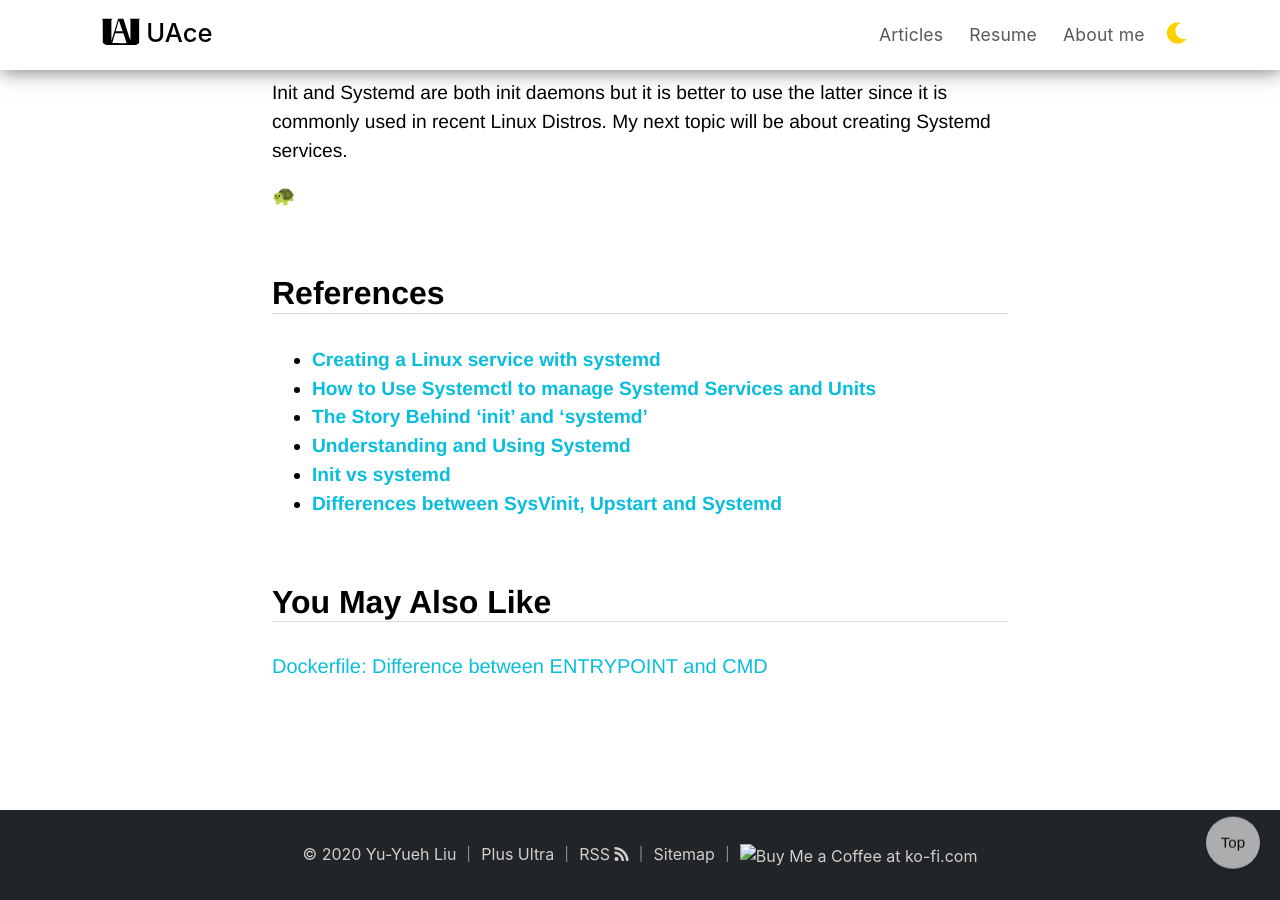
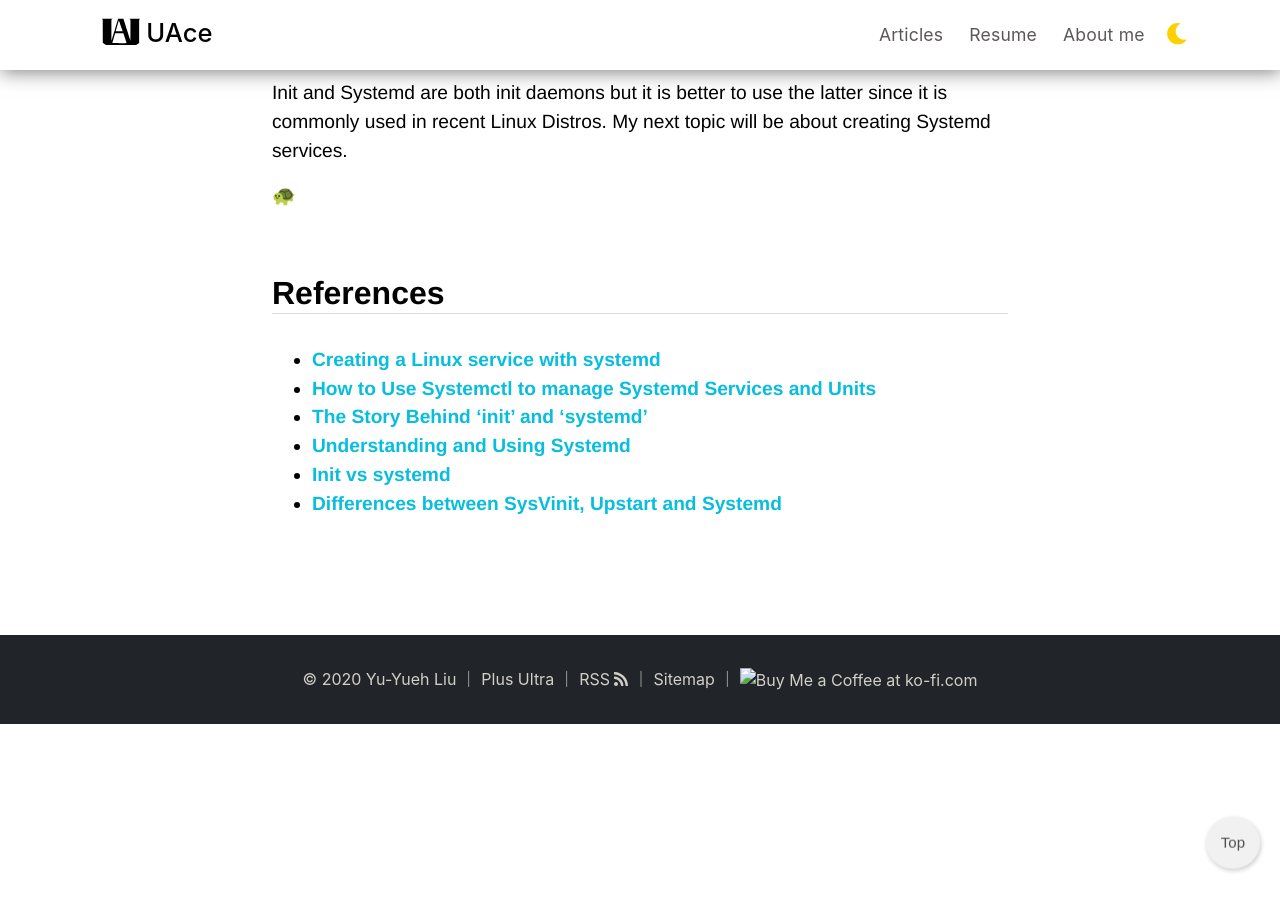
Before and after one commit to UAce/UAce.github.io, a Jekyll site: the page built from _posts/2021-03-24-init-vs-systemd-what-is-an-init-daemon.md, in a window 1280 px wide and 900 px high, scrolled down 2303 px. Built offline with Jekyll 4.4.1, drawn with Linux system fonts in a browser that asks for light colours; nearby versions of some CDN libraries.

Commit message:
fix scripts order

```diff
--- a/_includes/canvas.html
+++ b/_includes/canvas.html
@@ -11,6 +11,12 @@
     <a class="down" href="#{{tag}}" data-scroll><i id="chevron" class="icon fa fa-chevron-down"
             aria-hidden="true"></i></a>
 </div>
+<script src="https://cdn.jsdelivr.net/npm/particles.js@2.0.0/particles.min.js"
+    integrity="sha384-3u0U01MLvyGLlqCxH5vNw55TTJ2zWaZDnxbCYz81kDzq3RYYXMVSDPLxPJu+jcCg"
+    crossorigin="anonymous"></script>
+<script src="https://unpkg.com/sweet-scroll@4.0.0/sweet-scroll.min.js"
+    integrity="sha384-YeNQy+x5Gp48/m1w+zup7sXeNzVPCC14WVR6+jevxGxvRw/1grCNT4QBzGg8b+ov"
+    crossorigin="anonymous"></script>
 <script src="{{ "/assets/js/app.js" | relative_url }}" tag="{{tag}}"></script>
 <div id="{{tag}}"></div>
 <div class="shade align-items-center">
--- a/_includes/footer.html
+++ b/_includes/footer.html
@@ -1,5 +1,12 @@
 <footer>
+    <script src="https://stackpath.bootstrapcdn.com/bootstrap/4.4.1/js/bootstrap.min.js"
+        integrity="sha384-wfSDF2E50Y2D1uUdj0O3uMBJnjuUD4Ih7YwaYd1iqfktj0Uod8GCExl3Og8ifwB6"
+        crossorigin="anonymous"></script>
+    <script src="{{ "/assets/js/common.js"  | relative_url }}"></script>
     <script src="{{ "/assets/js/theme-switcher.js" | relative_url }}"></script>
+    <script src="https://cdnjs.cloudflare.com/ajax/libs/font-awesome/5.13.0/js/all.min.js"
+        integrity="sha384-ujbKXb9V3HdK7jcWL6kHL1c+2Lj4MR4Gkjl7UtwpSHg/ClpViddK9TI7yU53frPN"
+        crossorigin="anonymous"></script>
     <div class="row align-items-center">
         <span class="col-md-12 text-center">
             {% for item in site.data.footer %}
--- a/_includes/head.html
+++ b/_includes/head.html
@@ -13,7 +13,15 @@
     <link rel="stylesheet" href="{{ "/assets/css/style.css" | relative_url }}">
     <link rel="shortcut icon" class="favicon" type="image/svg"
         href="{{ "/assets/images/UA_favicon_dark.svg" | relative_url }}">
-    {% include scripts.html %}
+    <script src="{{ "/assets/js/check-dark-theme.js"  | relative_url }}"></script>
+    <script src="https://code.jquery.com/jquery-3.4.1.min.js"
+        integrity="sha384-vk5WoKIaW/vJyUAd9n/wmopsmNhiy+L2Z+SBxGYnUkunIxVxAv/UtMOhba/xskxh"
+        crossorigin="anonymous"></script>
+    <script src="https://cdn.jsdelivr.net/gh/fancyapps/fancybox@3.5.7/dist/jquery.fancybox.min.js"
+        integrity="sha384-Zm+UU4tdcfAm29vg+MTbfu//q5B/lInMbMCr4T8c9rQFyOv6PlfQYpB5wItcXWe7"
+        crossorigin="anonymous"></script>
+    <script src="https://cdnjs.cloudflare.com/ajax/libs/highlight.js/10.0.0/highlight.min.js"></script>
+    <script>hljs.initHighlightingOnLoad();</script>
     {% if jekyll.environment == 'production' %}
     {% include analytics.html %}
     {% endif %}
--- a/_includes/scripts.html
+++ /dev/null
@@ -1,19 +0,0 @@
-<script src="https://stackpath.bootstrapcdn.com/bootstrap/4.4.1/js/bootstrap.min.js"
-    integrity="sha384-wfSDF2E50Y2D1uUdj0O3uMBJnjuUD4Ih7YwaYd1iqfktj0Uod8GCExl3Og8ifwB6"
-    crossorigin="anonymous"></script>
-<script src="https://code.jquery.com/jquery-3.4.1.min.js"
-    integrity="sha384-vk5WoKIaW/vJyUAd9n/wmopsmNhiy+L2Z+SBxGYnUkunIxVxAv/UtMOhba/xskxh"
-    crossorigin="anonymous"></script>
-<script src="https://cdn.jsdelivr.net/gh/fancyapps/fancybox@3.5.7/dist/jquery.fancybox.min.js"
-    integrity="sha384-Zm+UU4tdcfAm29vg+MTbfu//q5B/lInMbMCr4T8c9rQFyOv6PlfQYpB5wItcXWe7"
-    crossorigin="anonymous"></script>
-<script src="https://unpkg.com/sweet-scroll@4.0.0/sweet-scroll.min.js"
-    integrity="sha384-YeNQy+x5Gp48/m1w+zup7sXeNzVPCC14WVR6+jevxGxvRw/1grCNT4QBzGg8b+ov"
-    crossorigin="anonymous"></script>
-<script src="https://cdn.jsdelivr.net/npm/particles.js@2.0.0/particles.min.js"
-    integrity="sha384-3u0U01MLvyGLlqCxH5vNw55TTJ2zWaZDnxbCYz81kDzq3RYYXMVSDPLxPJu+jcCg"
-    crossorigin="anonymous"></script>
-<script src="https://cdnjs.cloudflare.com/ajax/libs/highlight.js/10.0.0/highlight.min.js"></script>
-<script>hljs.initHighlightingOnLoad();</script>
-<script src="{{ "/assets/js/common.js"  | relative_url }}"></script>
-<script src="{{ "/assets/js/check-dark-theme.js"  | relative_url }}"></script>
--- a/_layouts/post.html
+++ b/_layouts/post.html
@@ -29,43 +29,4 @@ layout: default
     <div class="post-body">
         {{ content }}
     </div>
-
-    <h2>You May Also Like</h2>
-    <div class="rect">
-        {% assign maxRelated = 4 %}
-        {% assign minCommonTags =  1 %}
-        {% assign maxRelatedCounter = 0 %}
-
-        {% for post in site.posts %}
-
-        {% assign sameTagCount = 0 %}
-        {% assign commonTags = '' %}
-
-        {% for tag in post.tags %}
-        {% if post.url != page.url %}
-        {% if page.tags contains tag %}
-        {% assign sameTagCount = sameTagCount | plus: 1 %}
-        {% capture tagmarkup %} <span class="label label-default">{{ tag }}</span> {% endcapture %}
-        {% assign commonTags = commonTags | append: tagmarkup %}
-        {% endif %}
-        {% endif %}
-        {% endfor %}
-
-        {% if sameTagCount >= minCommonTags %}
-
-        <a href="{{ site.baseurl }}{{ post.url }}">
-            <div class="rel">
-                <h5>{{ post.title }}</h5>
-                <img width="100%" src="{{post.image}}">
-            </div>
-        </a>
-
-        {% assign maxRelatedCounter = maxRelatedCounter | plus: 1 %}
-        {% if maxRelatedCounter >= maxRelated %}
-        {% break %}
-        {% endif %}
-        {% endif %}
-        {% endfor %}
-    </div>
-    <!-- <a class="u-url" href="{{ page.url | relative_url }}" hidden></a> -->
 </article>
```
